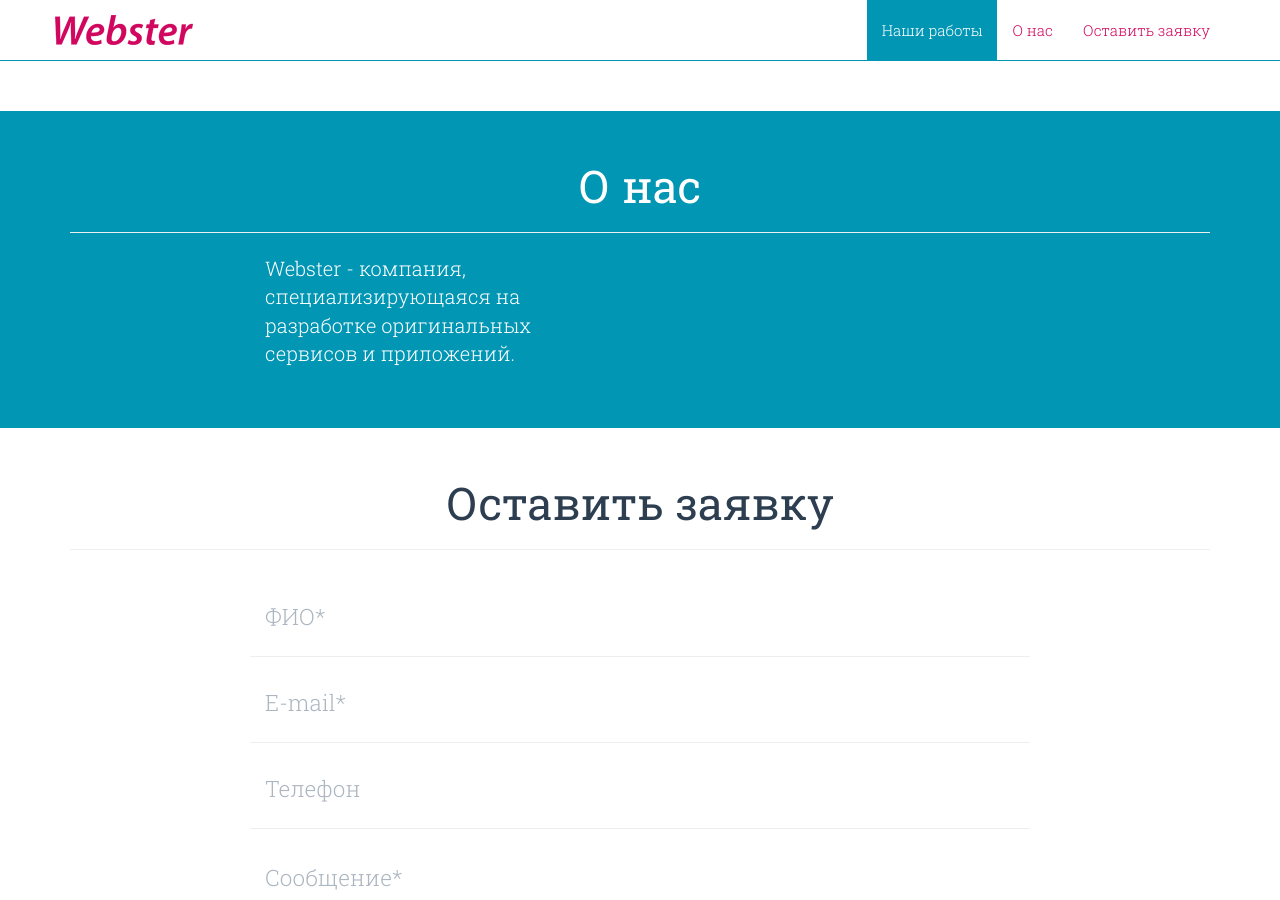
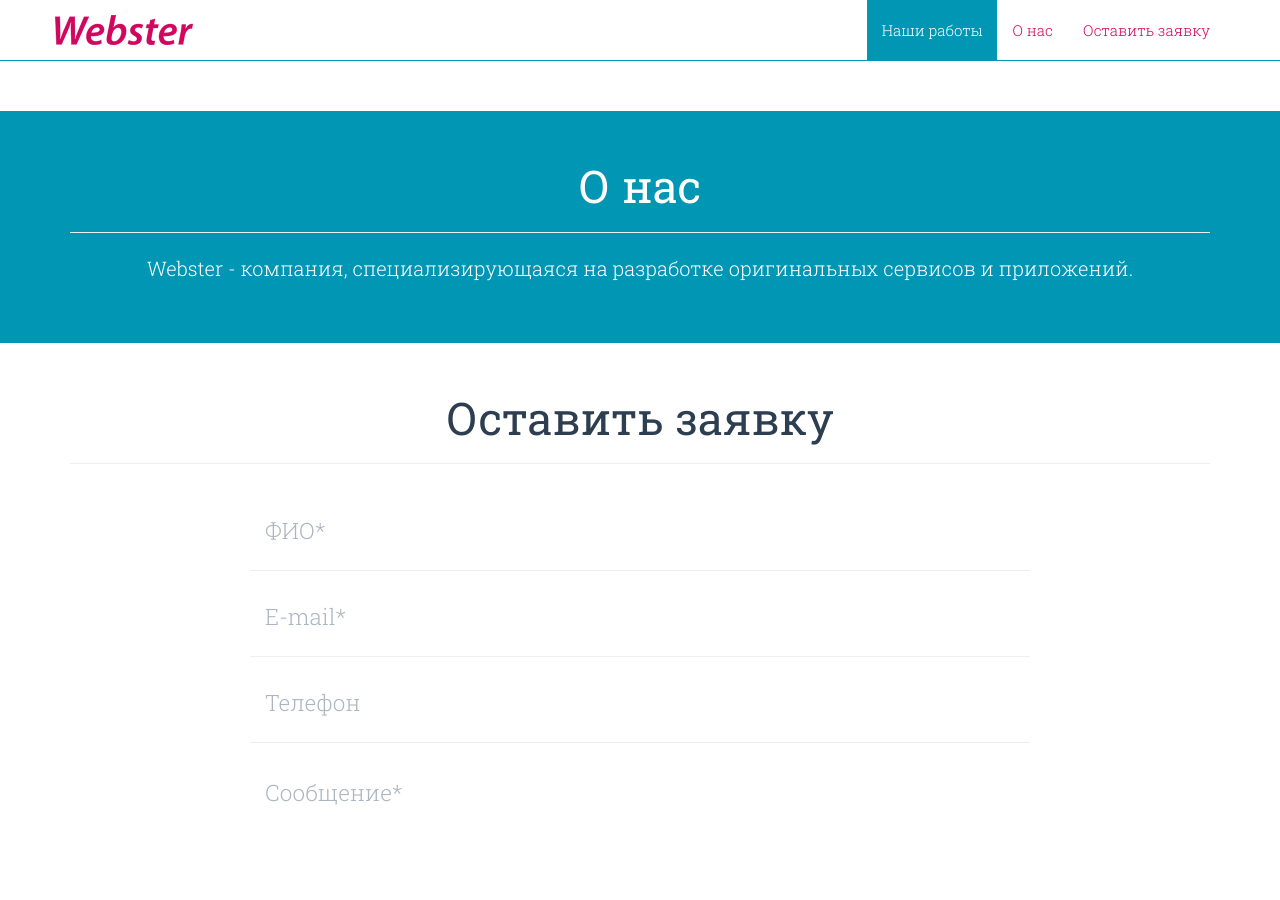
Before and after one commit to yenbekbay/webster, a Jekyll site: the page built from index.html, in a window 1280 px wide and 900 px high, scrolled down 711 px. Built offline with Jekyll 4.4.1, drawn with Linux system fonts in a browser that asks for light colours.

Commit message:
Update about.html

```diff
--- a/_includes/about.html
+++ b/_includes/about.html
@@ -7,11 +7,8 @@
           </div>
         </div>
         <div class="row">
-          <div class="col-lg-4 col-lg-offset-2">
+          <div class="col-lg-12 text-center">
             <p>Webster - компания, специализирующаяся на разработке оригинальных сервисов и приложений.</p>
-          </div>
-          <div class="col-lg-4">
-            <p></p>
           </div>
         </div>
       </div>
```
